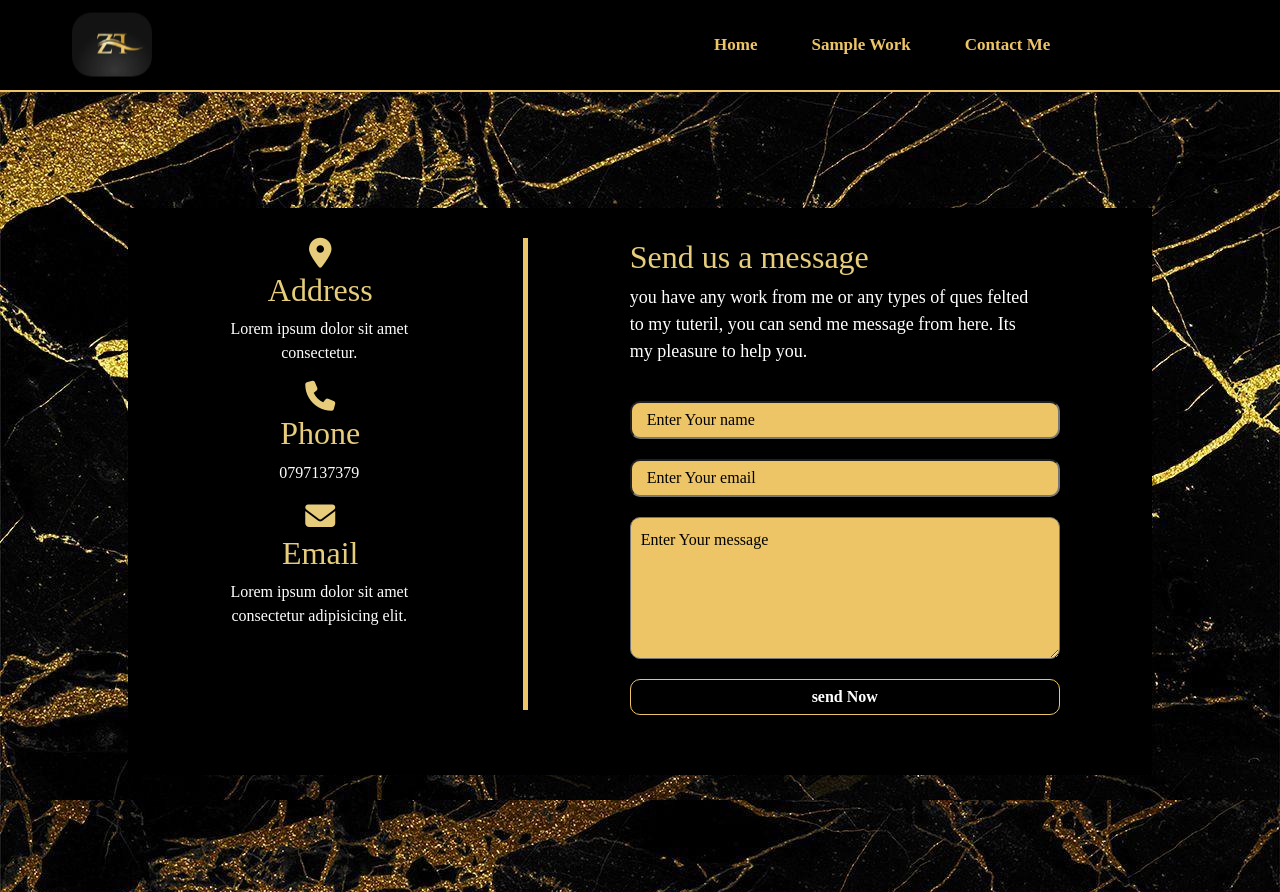
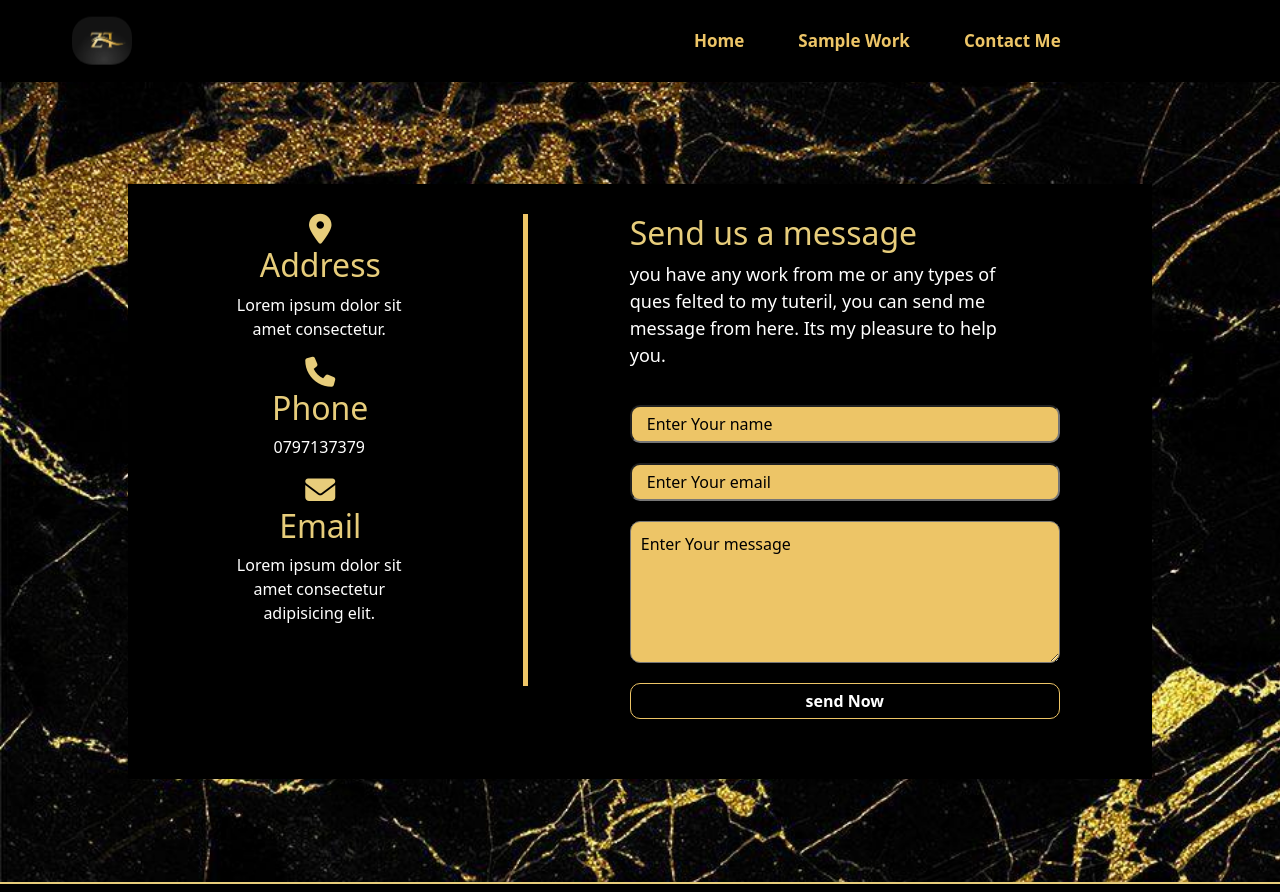
Before and after one commit to Laith-Alzbaidy/Project-Portfolio, a plain HTML site: page contact/contact-us.html in a window 1280 px wide. Shown: the top 892 px of the page. Drawn offline with nearby package versions, Linux system fonts and the light colour scheme.

Commit message:
update name file

```diff
--- a/contact/contact-us.html
+++ b/contact/contact-us.html
@@ -22,7 +22,7 @@
    <div class="header">
  <nav class="navbar navbar-expand-lg  acolor">
         <div class="container-fluid">
-            <a class="navbar-brand" href="../home/index.html"> <img class="alogo fa-spin" src="../img/Logo.png" alt=""></a>
+            <a class="navbar-brand" href="../index.html"> <img class="alogo fa-spin" src="../img/Logo.png" alt=""></a>
             <button class="navbar-toggler" type="button" data-bs-toggle="collapse" data-bs-target="#navbarSupportedContent"
                 aria-controls="navbarSupportedContent" aria-expanded="false" aria-label="Toggle navigation">
                 <span class="navbar-toggler-icon"></span>
@@ -30,7 +30,7 @@
             <div class="collapse navbar-collapse" id="navbarSupportedContent">
                 <ul class="navbar-nav me-auto mb-2 mb-lg-0">
                     <li class="nav-item">
-                        <a class="anav-link active" id="hover-line-nav" aria-current="page" href="../home/index.html">Home</a>
+                        <a class="anav-link active" id="hover-line-nav" aria-current="page" href="../index.html">Home</a>
                     </li>
                     <li class="nav-item">
                         <a class="anav-link" id="hover-line-nav" href="../project/Project.html">Sample Work</a>
--- a/contact/contact.css
+++ b/contact/contact.css
@@ -1,20 +1,26 @@
-* {
-  font-family: 'Poppins', sans-serif;
-  font-family: 'Rufina', serif;
-  margin: 0;
-  padding: 0;
-  box-sizing: border-box;
+/* Bootstarp */
+
+.fa-spin {
+  -webkit-animation-name: fa-spin;
+  animation-name: fa-spin;
+  -webkit-animation-duration: var(--fa-animation-duration, 2s);
+  animation-duration: var(--fa-animation-duration, 10s) !important;
+  -webkit-animation-iteration-count: var(
+    --fa-animation-iteration-count,
+    infinite
+  );
+  animation-iteration-count: var(--fa-animation-iteration-count, infinite);
+  -webkit-animation-timing-function: var(--fa-animation-timing, linear);
+  animation-timing-function: var(--fa-animation-timing, linear);
+  transition: 5s;
+}
+body {
+  background-image: url(../img/cover-contact.jpg);
+  background-size: cover;
+  background-repeat: no-repeat;
+  width: 100vw;
 }
 
-body {
-  width: 100%;
-  background-image: url(../img/cover-contact.jpg);
-}
-
-.header {
-  border-bottom: 2px solid rgb(237, 197, 103) !important;
-}
-/* Bootstarp */
 .navbar-toggler-icon {
   display: inline-block;
   vertical-align: middle;
@@ -29,7 +35,7 @@ body {
 }
 
 .alogo {
-  width: 80px;
+  width: 60px;
   border-radius: 20px;
   margin-left: 60px !important;
 }
@@ -61,12 +67,16 @@ body {
   background-color: rgb(237, 197, 103);
   bottom: 16px;
   left: 20px;
-  transition: 3s;
-  display: none;
+  transition: 2s;
+  transform: translateX(0%);
+  display: inline-block;
+  align-items: center;
+  display: flex;
 }
 #hover-line-nav:hover:after {
   display: block;
   width: 40%;
+  transform: translateX(30%);
 }
 .navbar > .container,
 .navbar > .container-fluid,
@@ -93,6 +103,7 @@ body {
 .navbar-nav .nav-link.show {
   color: var(--bs-navbar-active-color);
   color: #010057;
+  font-weight: bold;
   font-size: 1em;
 }
 
@@ -107,6 +118,15 @@ body {
   color: #0d5595 !important;
   font-size: 1em !important;
   font-weight: bold !important;
+}
+.navbar-nav {
+  display: flex;
+  flex-direction: column;
+  padding-left: 0;
+  margin-bottom: 0;
+  list-style: none;
+  align-items: center;
+  justify-content: end;
 }
 /* bootstrap */
 
@@ -735,3 +755,8 @@ body {
 .main p {
   font-size: 15.5;
 }
+
+.icon-footer .fa-bounce {
+  --fa-bounce-start-scale-y: 0.9 !important;
+  --fa-bounce-jump-scale-y: 0.5 !important;
+}
--- a/home/style.css
+++ b/home/style.css
@@ -1,4 +1,4 @@
-@import url('https://fonts.googleapis.com/css2?family=Poppins:ital,wght@0,100;0,200;0,300;0,400;0,500;0,600;0,700;0,800;0,900;1,100;1,200;1,300;1,400;1,500;1,600;1,700;1,800;1,900&family=Rufina&display=swap');
+/* Bootstarp */
 
 .fa-spin {
   -webkit-animation-name: fa-spin;
@@ -12,7 +12,6 @@
   animation-iteration-count: var(--fa-animation-iteration-count, infinite);
   -webkit-animation-timing-function: var(--fa-animation-timing, linear);
   animation-timing-function: var(--fa-animation-timing, linear);
-  transition: 5s;
 }
 
 .navbar-toggler-icon {
@@ -29,7 +28,7 @@
 }
 
 .alogo {
-  width: 80px;
+  width: 60px;
   border-radius: 20px;
   margin-left: 60px !important;
 }
@@ -61,14 +60,17 @@
   background-color: rgb(237, 197, 103);
   bottom: 16px;
   left: 20px;
-  transition: 3s;
-  display: none;
+  transition: 2s;
+  transform: translateX(0%);
+  display: inline-block;
+  align-items: center;
+  display: flex;
 }
 #hover-line-nav:hover:after {
   display: block;
   width: 40%;
+  transform: translateX(30%);
 }
-
 .navbar > .container,
 .navbar > .container-fluid,
 .navbar > .container-lg,
@@ -88,10 +90,16 @@
     display: flex !important;
     margin-left: 40vw;
   }
-  .info p {
-    font-size: 13.5px !important;
-  }
 }
+
+.navbar-nav .nav-link.active,
+.navbar-nav .nav-link.show {
+  color: var(--bs-navbar-active-color);
+  color: #010057;
+  font-weight: bold;
+  font-size: 1em;
+}
+
 .nav-link {
   display: block;
   padding: var(--bs-nav-link-padding-y) var(--bs-nav-link-padding-x);
@@ -101,8 +109,17 @@
   transition: color 0.15s ease-in-out, background-color 0.15s ease-in-out,
     border-color 0.15s ease-in-out;
   color: #0d5595 !important;
-  font-size: 0.8em !important;
+  font-size: 1em !important;
   font-weight: bold !important;
+}
+.navbar-nav {
+  display: flex;
+  flex-direction: column;
+  padding-left: 0;
+  margin-bottom: 0;
+  list-style: none;
+  align-items: center;
+  justify-content: end;
 }
 /* bootstrap */
 
@@ -165,9 +182,6 @@ body {
   background-position: center center;
   background-attachment: fixed;
   height: 100vh;
-}
-.main div {
-  transition: 3s;
 }
 
 .main h2 {
--- a/project/Project.css
+++ b/project/Project.css
@@ -1,4 +1,20 @@
 /* Bootstarp */
+
+.fa-spin {
+  -webkit-animation-name: fa-spin;
+  animation-name: fa-spin;
+  -webkit-animation-duration: var(--fa-animation-duration, 2s);
+  animation-duration: var(--fa-animation-duration, 10s) !important;
+  -webkit-animation-iteration-count: var(
+    --fa-animation-iteration-count,
+    infinite
+  );
+  animation-iteration-count: var(--fa-animation-iteration-count, infinite);
+  -webkit-animation-timing-function: var(--fa-animation-timing, linear);
+  animation-timing-function: var(--fa-animation-timing, linear);
+  transition: 5s;
+}
+
 .navbar-toggler-icon {
   display: inline-block;
   vertical-align: middle;
@@ -13,7 +29,7 @@
 }
 
 .alogo {
-  width: 80px;
+  width: 60px;
   border-radius: 20px;
   margin-left: 60px !important;
 }
@@ -45,12 +61,16 @@
   background-color: rgb(237, 197, 103);
   bottom: 16px;
   left: 20px;
-  transition: 3s;
-  display: none;
+  transition: 2s;
+  transform: translateX(0%);
+  display: inline-block;
+  align-items: center;
+  display: flex;
 }
 #hover-line-nav:hover:after {
   display: block;
   width: 40%;
+  transform: translateX(30%);
 }
 .navbar > .container,
 .navbar > .container-fluid,
@@ -92,6 +112,15 @@
   color: #0d5595 !important;
   font-size: 1em !important;
   font-weight: bold !important;
+}
+.navbar-nav {
+  display: flex;
+  flex-direction: column;
+  padding-left: 0;
+  margin-bottom: 0;
+  list-style: none;
+  align-items: center;
+  justify-content: end;
 }
 /* bootstrap */
 * {
@@ -737,3 +766,8 @@ body {
     margin: 5px;
   }
 }
+
+.icon-footer .fa-bounce {
+  --fa-bounce-start-scale-y: 0.9 !important;
+  --fa-bounce-jump-scale-y: 0.5 !important;
+}
```
Also changed, not shown: index.html (renamed from home/index.html, +4 -4 lines), project/Project.html (+2 -2 lines).
